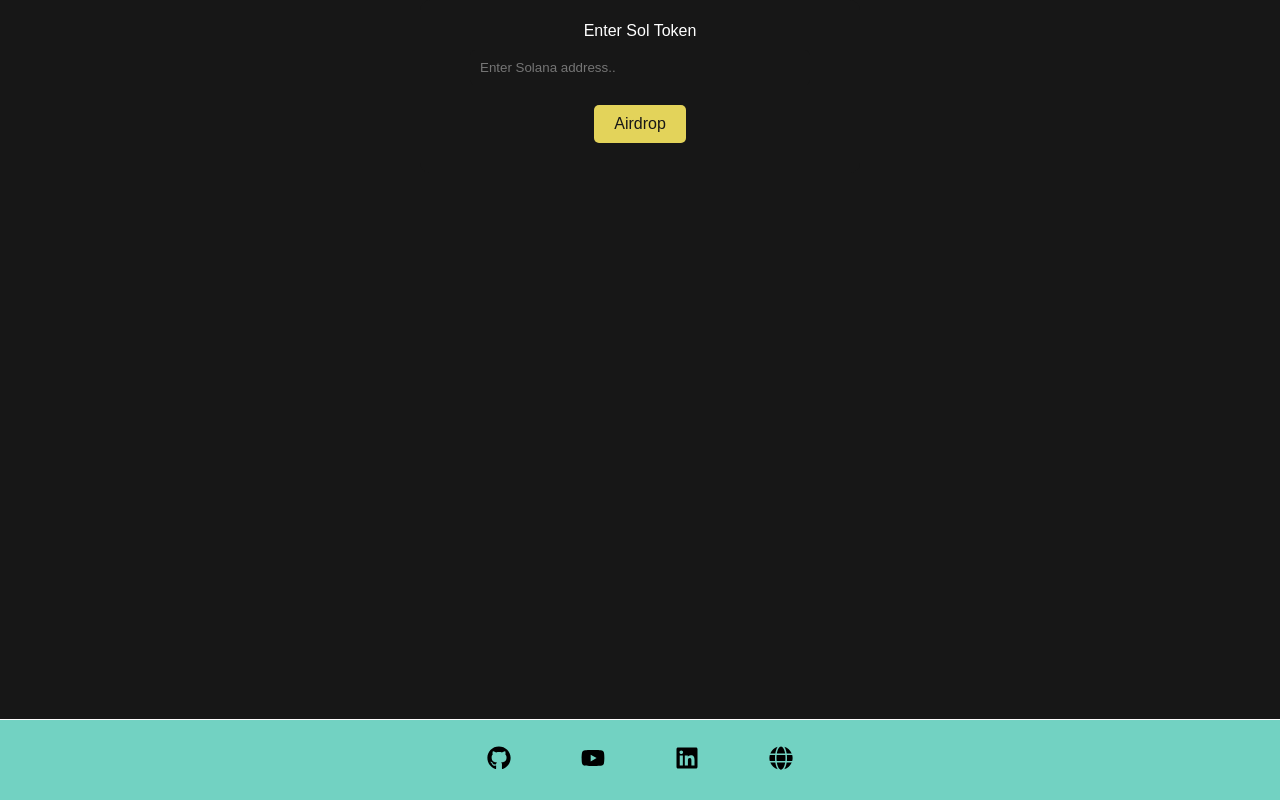
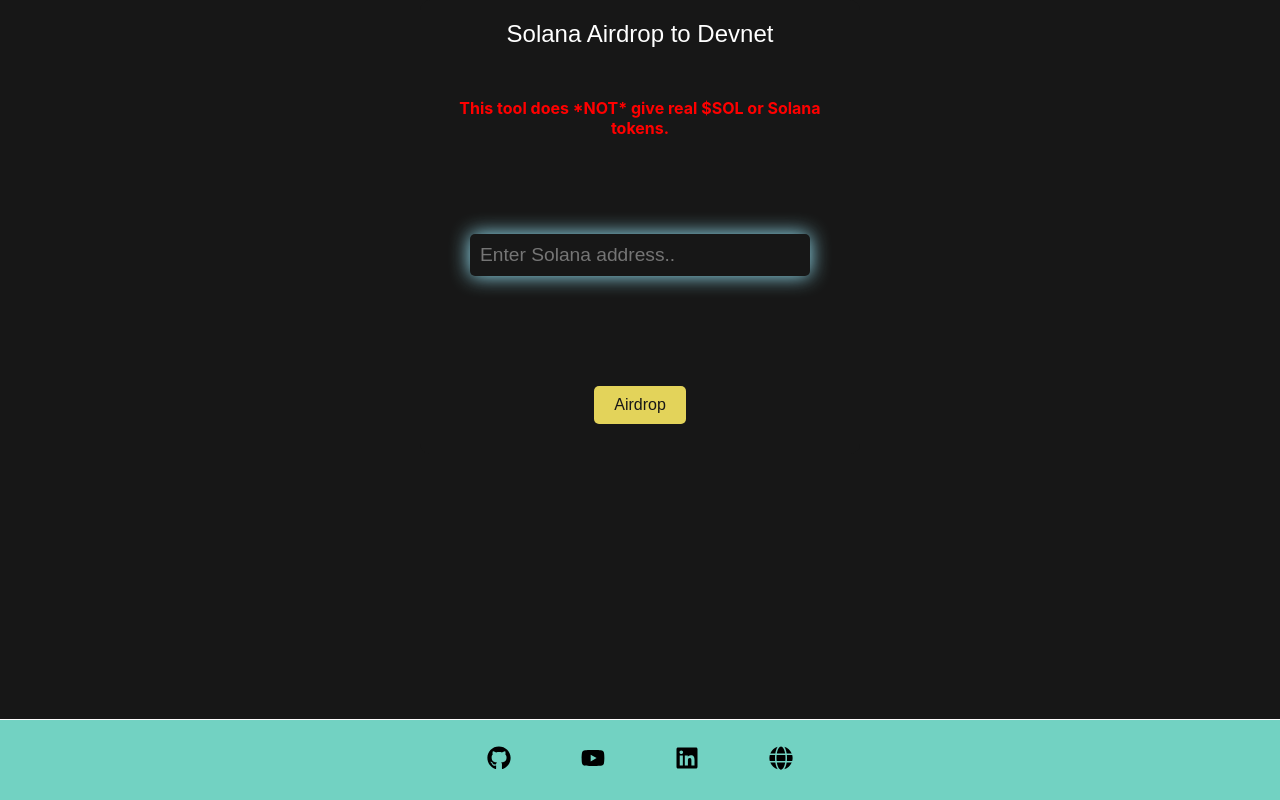
Before and after one commit to codescalper/solana-airdrop, a React (Create React App) app: page / in a window 1280 px wide. Built offline with nearby package versions, Linux system fonts and the light colour scheme.

Commit message:
Did some styling

```diff
--- a/src/solAirDrop.js
+++ b/src/solAirDrop.js
@@ -22,7 +22,10 @@
   return (
     <div className="container">
       <form onSubmit={onSubmit}>
-        <label htmlFor="search">Enter Sol Token</label>
+        <label htmlFor="search">Solana Airdrop to Devnet</label>
+        <p className="warning">
+          <b>This tool does *NOT* give real $SOL or Solana tokens.</b>
+        </p>
         <input
           type="text"
           name="search"
--- a/src/style.css
+++ b/src/style.css
@@ -5,6 +5,9 @@
     margin: 0 auto;
     text-align: center;
     display: flex;
+    flex-direction: column;
+    align-items: center;
+    justify-content: center;
   }
 
   /* Set the background color for all elements except the Footer */
@@ -15,6 +18,17 @@
   label {
     color: white;
     font-family: "Poppins", sans-serif;
+    font-size: 1.5rem;
+  }
+
+  .warning {
+    font-size: 1rem;
+    color: red;
+    margin-top: 50px; /* change this value to adjust the distance */
+  }
+  .warning:hover {
+    font-size: 1.2rem;
+    color: red;
   }
 
   input[type="text"] {
@@ -23,6 +37,17 @@
     border: none;
     border-radius: 5px;
     width: 80%;
+    font-size: 1.2rem;
+    color: #7efa88;
+    box-shadow: 0px 0px 20px #9cecff;
+    margin-top: 20%;
+    margin-bottom: 25%;
+  }
+
+  input[type="text"]:focus {
+    outline: none;
+    box-shadow: 0px 0px 20px #9cecff, 0px 0px 40px #9cecff, 0px 0px 60px #9cecff;
+    transition: 0.5s ease-in-out;
   }
 
   button {
```
